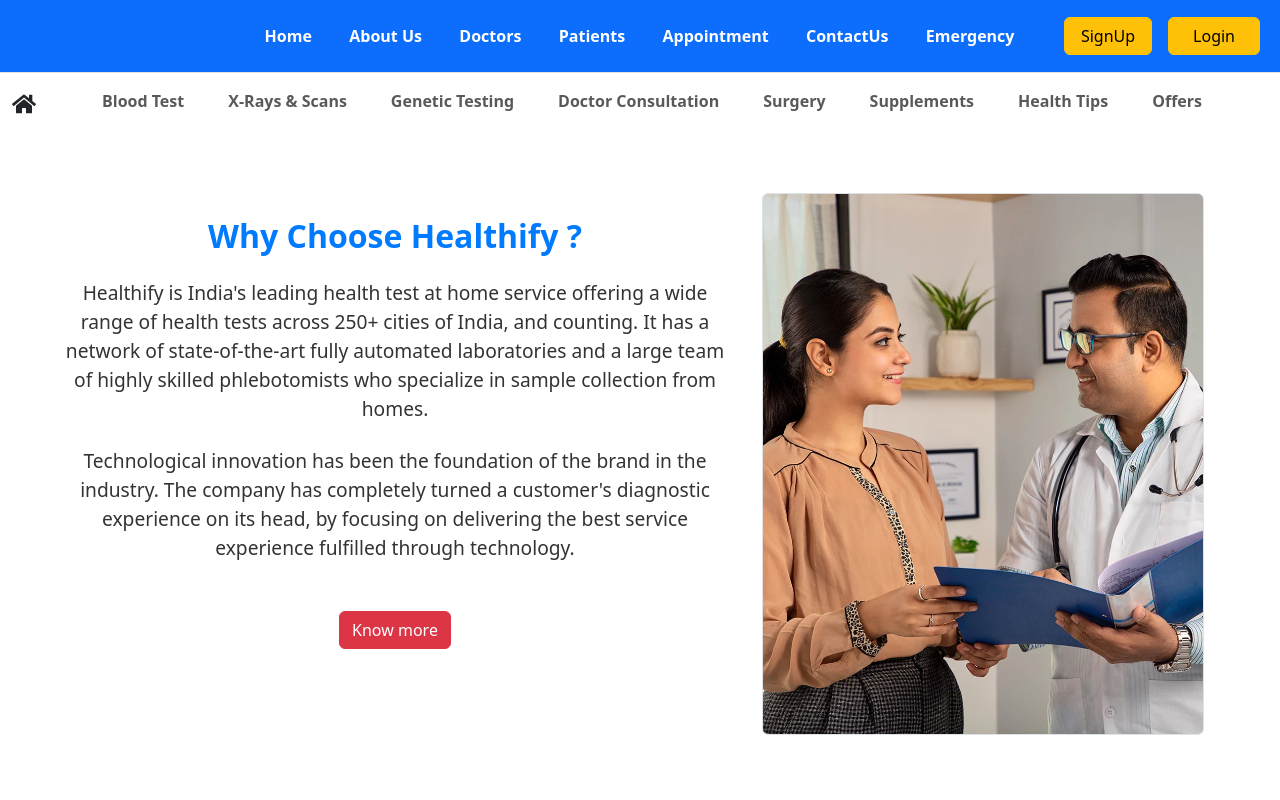
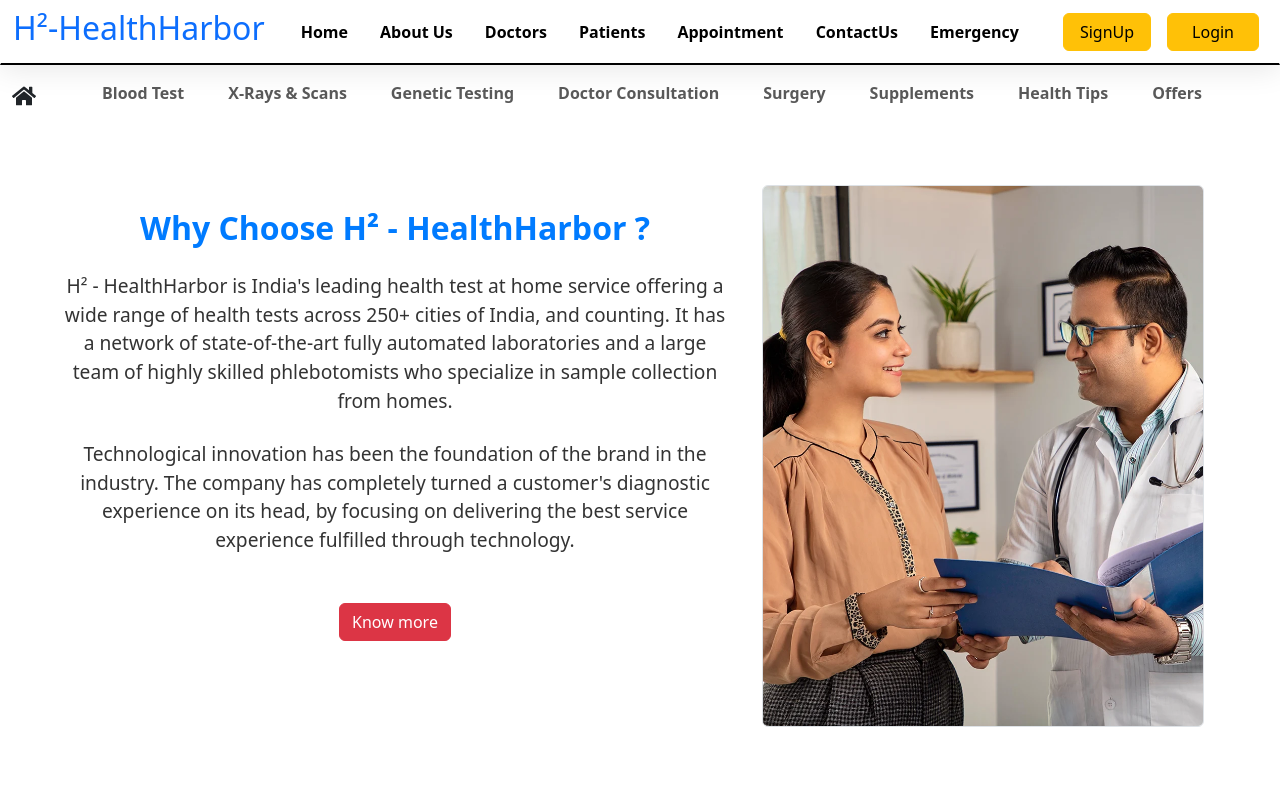
Before and after one commit to sakthivel2264/H2-HealthHarbor, a React (Vite) app in the folder client/: page /about in a window 1280 px wide. Shown: the top 800 px of the page. Built offline with nearby package versions, Linux system fonts and the light colour scheme; no server answers.

Commit message:
nav change

```diff
--- a/client/index.html
+++ b/client/index.html
@@ -10,7 +10,7 @@
       integrity="sha384-T3c6CoIi6uLrA9TneNEoa7RxnatzjcDSCmG1MXxSR1GAsXEV/Dwwykc2MPK8M2HN"
       crossorigin="anonymous"
     />
-    <title>Healthify</title>
+    <title>H² - HealthHarbor</title>
   </head>
   <body>
     <div id="root"></div>
--- a/client/src/components/Navbar1.jsx
+++ b/client/src/components/Navbar1.jsx
@@ -5,10 +5,10 @@
 const Navbar1 = () => {
   const { isLoggedIn, user } = useAuth();
   return (
-    <nav className="navbar navbar-expand-lg bg-primary border-bottom sticky-top">
+    <nav className="navbar navbar-expand-lg header border-bottom sticky-top">
       <div className="container-fluid">
         <Link to="/">
-          <h1 className="logo-h1">H² - Harbor</h1>
+          <h2 className="logo-h1">H²-HealthHarbor</h2>
         </Link>
         <button
           className="navbar-toggler"
@@ -25,37 +25,37 @@
           <div className="container justify-content-center">
             <ul className="nav justify-content-evenly navbar-nav me-auto mb-2 mb-lg-0 fw-semibold">
               <li className="nav-item">
-                <Link to="/" className="nav-link active text-white">
+                <Link to="/" className="nav-link active text-black">
                   Home
                 </Link>
               </li>
               <li className="nav-item">
-                <Link to="/about" className="nav-link text-white">
+                <Link to="/about" className="nav-link text-black">
                   About Us
                 </Link>
               </li>
               <li className="nav-item">
-                <Link to={"/doctors"} className="nav-link text-white">
+                <Link to={"/doctors"} className="nav-link text-black">
                   Doctors
                 </Link>
               </li>
               <li className="nav-item">
-                <Link to={"/patients"} className="nav-link text-white">
+                <Link to={"/patients"} className="nav-link text-black">
                   Patients
                 </Link>
               </li>
               <li className="nav-item">
-                <Link to={"/appointment"} className="nav-link text-white">
+                <Link to={"/appointment"} className="nav-link text-black">
                   Appointment
                 </Link>
               </li>
               <li className="nav-item">
-                <Link to={"/contactus"} className="nav-link text-white">
+                <Link to={"/contactus"} className="nav-link text-black">
                   ContactUs
                 </Link>
               </li>
               <li className="nav-item link-opacity-75 link-opacity-100-hover ">
-                <Link to={"/emergency"} className="nav-link text-white">
+                <Link to={"/emergency"} className="nav-link text-black">
                   Emergency
                 </Link>
               </li>
--- a/client/src/index.css
+++ b/client/src/index.css
@@ -25,3 +25,17 @@
     background-color: #007bff;
     color: #fff;
   }
+
+  .header{
+    background: rgba(255, 255, 255, 0.2);
+    color :black;
+    box-shadow: 0 4px 30px rgba(0, 0, 0, 0.1);
+    backdrop-filter: blur(5px);
+    -webkit-backdrop-filter: blur(5px);
+    border: 1px solid rgba(255, 255, 255, 0.3);
+    border-bottom: 2px solid black !important;
+      }
+
+      *{
+        text-decoration: none !important;
+      }
--- a/client/src/pages/About.jsx
+++ b/client/src/pages/About.jsx
@@ -3,7 +3,7 @@
 const About = () => {
   return (
     <>
-      {/* why choose healthify
+      {/* why choose H² - HealthHarbor
        */}
       <div className="position-relative overflow-hidden p-3 p-md-5 m-md-3 text-center ">
         <div className="row">
@@ -16,13 +16,13 @@
                 marginBottom: "20px",
               }}
             >
-              Why Choose Healthify ?
+              Why Choose H² - HealthHarbor ?
             </h1>
             <p
               className="my-4"
               style={{ fontSize: "1.2rem", lineHeight: "1.5", color: "#333" }}
             >
-              Healthify is India's leading health test at home service offering
+              H² - HealthHarbor is India's leading health test at home service offering
               a wide range of health tests across 250+ cities of India, and
               counting. It has a network of state-of-the-art fully automated
               laboratories and a large team of highly skilled phlebotomists who
@@ -47,7 +47,7 @@
               <img
                 className="img-fluid border rounded"
                 src="/images/team/whychoseapollo_ah.webp"
-                alt="Healthify Image"
+                alt="H² - HealthHarbor Image"
               />
             </div>
           </div>
--- a/client/src/pages/Emergency.jsx
+++ b/client/src/pages/Emergency.jsx
@@ -102,7 +102,7 @@
           <div className="card shadow-sm mb-4">
             <div className="card-body">
               <h2 className="card-title">Contact</h2>
-              <p>Phone: (123) 456-7890 Email: healthify@gmail.com</p>
+              <p>Phone: (123) 456-7890 Email: H² - HealthHarbor@gmail.com</p>
             </div>
           </div>
         </div>
--- a/client/src/pages/Home.jsx
+++ b/client/src/pages/Home.jsx
@@ -1,4 +1,4 @@
-import React from "react";
+
 import BottomNavbar from "../components/BottomNavbar";
 import MainCarousel from "../components/CarouselCard/MainCarousel";
 import Slider from "react-slick";
@@ -8,9 +8,9 @@
 
 const Home = () => {
   const carouselImages = [
-    "/images/carousel/carousel.jpg",
-    "/images/carousel/carosel2.jpg",
-    "/images/carousel/carosel3.jpg",
+    "",
+    "",
+    "",
   ];
 
   const cardsData = [
@@ -177,12 +177,12 @@
         <div className="container">
           <h1 className="text-center my-4 fw-bold p-1">
             The Excellence of
-            <span className="text-warning mx-2">Healthify Labs</span>
+            <span className="text-warning mx-2">H² - HealthHarbor Labs</span>
           </h1>
           <div className="row d-flex justify-content-center align-items-center">
             <div className="col-md-6">
               <p>
-                Healthify is one of the most trusted players in diagnostics
+                H² - HealthHarbor is one of the most trusted players in diagnostics
                 today, with a network of fully automated labs across major
                 cities in India, that are hardcoded with innovative technology,
                 advanced robotics, and intelligent digital solutions.
--- a/client/src/pages/Surgery.jsx
+++ b/client/src/pages/Surgery.jsx
@@ -31,21 +31,21 @@
       <div className="carousel-inner ">
         <div className="carousel-item active  h-50">
           <img
-            src="/images/Surgery/Healthifysurgery1.png"
+            src="/images/Surgery/H² - HealthHarborsurgery1.png"
             alt="surgery"
             className="d-block w-100"
           />
         </div>
         <div className="carousel-item">
           <img
-            src="/images/Surgery/Healthifysurgery2.png"
+            src="/images/Surgery/H² - HealthHarborsurgery2.png"
             alt=""
             className="d-block w-100"
           />
         </div>
         <div className="carousel-item">
           <img
-            src="/images/Surgery/Healthifysurgery3.png"
+            src="/images/Surgery/H² - HealthHarborsurgery3.png"
             alt=""
             className="d-block w-100"
           />
--- a/client/src/pages/UserDashboard.jsx
+++ b/client/src/pages/UserDashboard.jsx
@@ -31,7 +31,7 @@
               <UserDashboardCard
                 imageSrc="/images/userDashboard/wallet-svg-2.svg"
                 altText="my report"
-                title="Healthify Wallets"
+                title="H² - HealthHarbor Wallets"
               />
             </div>
             <div className="col col-md-6 col-lg-4">
```
